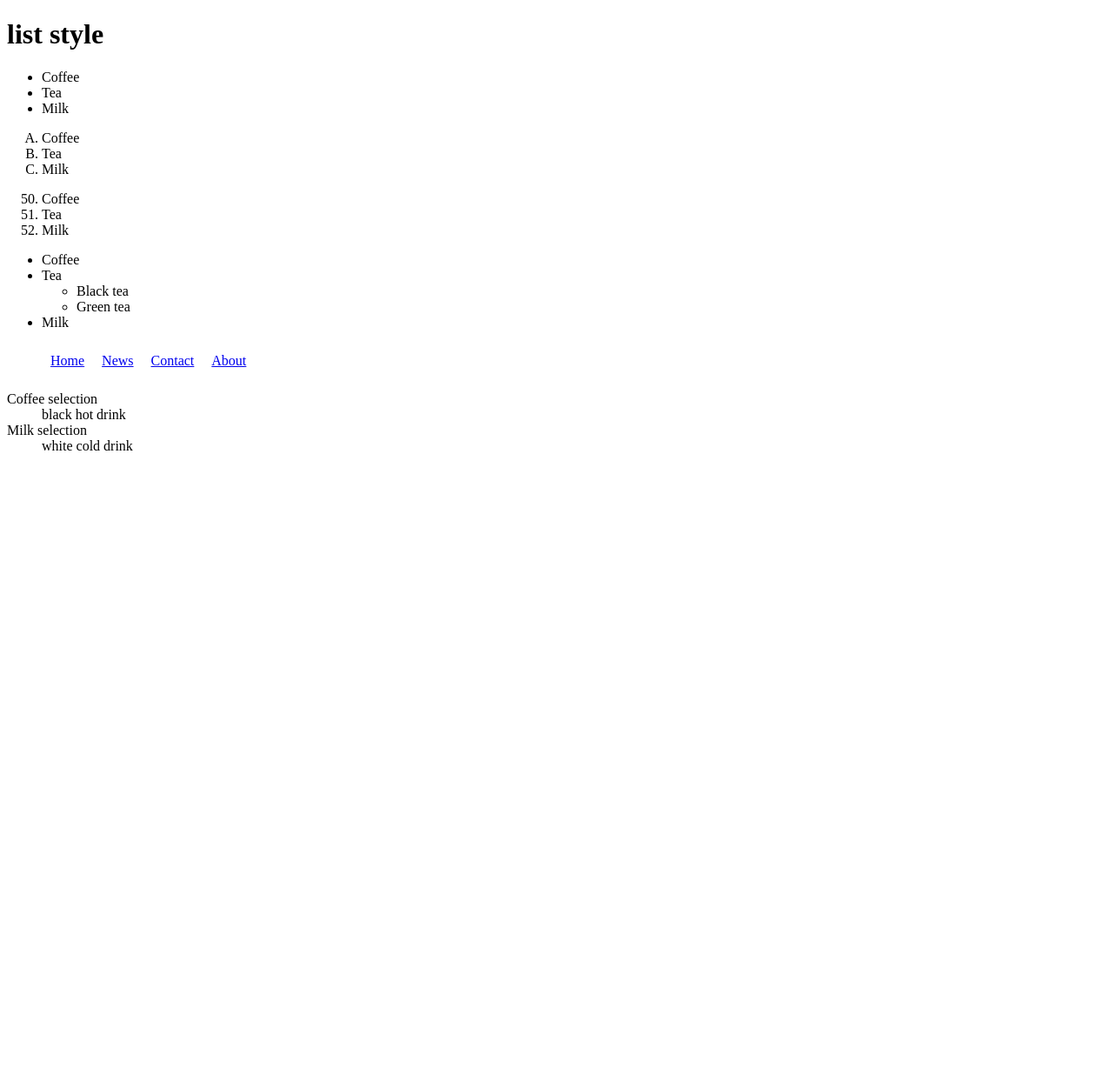
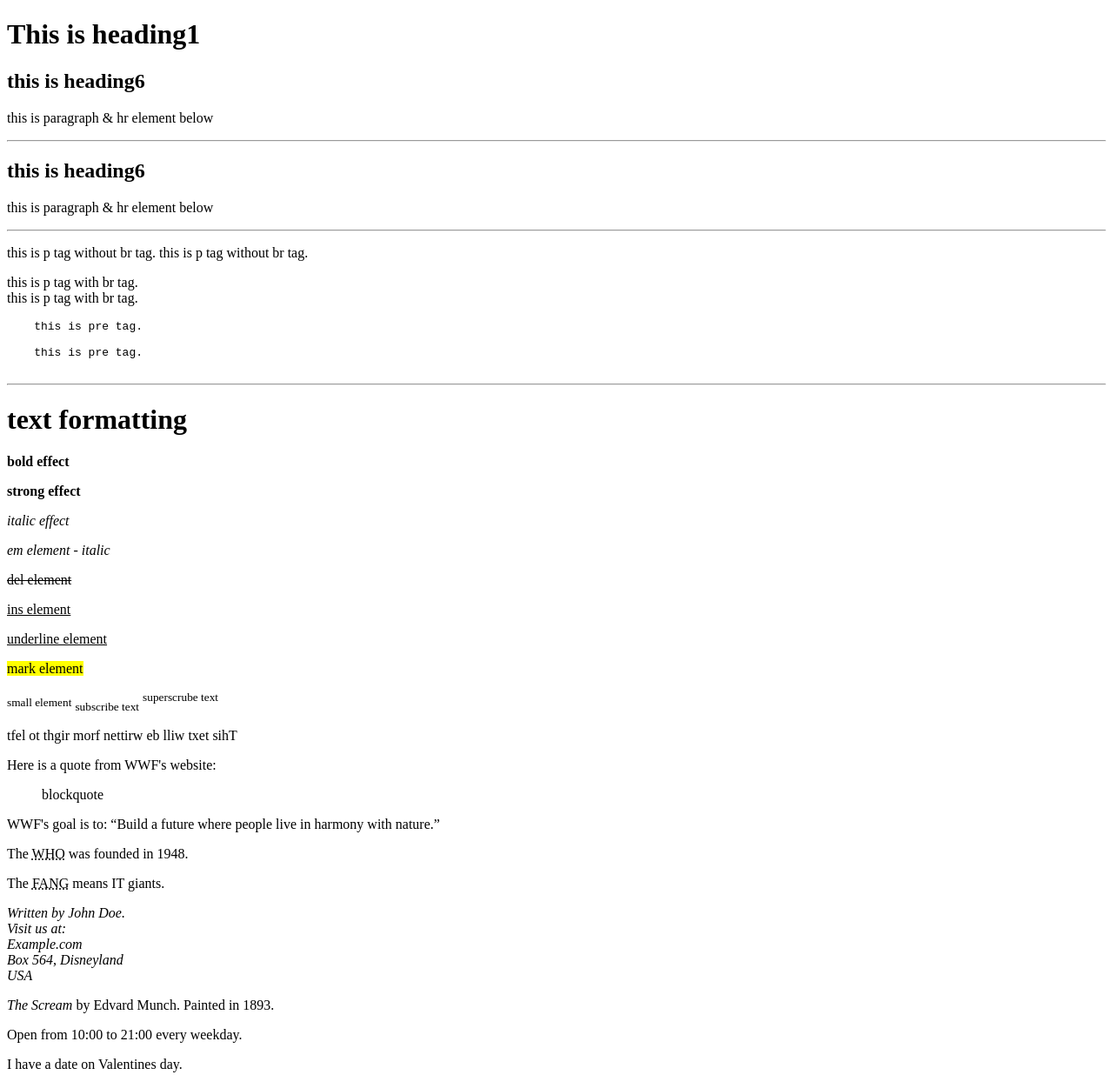
Before and after one commit to jeffjkorea/1_HTML_STUDY, a plain HTML site: page index.html in a window 1280 px wide. Shown: the whole page at 87% size. Before the commit the page ends 800 px from the top, so only its background shows below. Drawn offline with Linux system fonts and the light colour scheme.

Commit message:
Revert "study : list"
This reverts commit 90a5398d588818a26c601337b31fcb27019e5e6f.

```diff
--- a/index.html
+++ b/index.html
@@ -4,46 +4,65 @@
  <title>text</title>
 </head>
 <body>
- <h1>list style</h1>
- <ul style="list-style-type:disc;">
-  <li>Coffee</li>
-  <li>Tea</li>
-  <li>Milk</li>
-</ul>
-<ol type="A" >
-  <li>Coffee</li>
-  <li>Tea</li>
-  <li>Milk</li>
-</ol>
-<ol start="50">
-  <li>Coffee</li>
-  <li>Tea</li>
-  <li>Milk</li>
-</ol>
-<ul>
-  <li>Coffee</li>
-  <li>Tea
-    <ul>
-      <li>Black tea</li>
-      <li>Green tea</li>
-    </ul>
-  </li>
-  <li>Milk</li>
-</ul>
+  <h1>This is heading1</h1>
+  <h2>this is heading6</h2>
+  <p>this is paragraph & hr element below</p>
+  <hr>
+  <h2>this is heading6</h2>
+  <p>this is paragraph & hr element below</p>
+  <hr>
 
-<ul style="overflow: hidden; list-style-type: none;">
-  <li style="float: left; padding: 10px;"><a href="#home">Home</a></li>
-  <li style="float: left;padding: 10px;"><a href="#news">News</a></li>
-  <li style="float: left;padding: 10px;"><a href="#contact">Contact</a></li>
-  <li style="float: left;padding: 10px;"><a href="#about">About</a></li>
-</ul>
+  <p>
+    this is p tag without br tag.
 
-<dl>
-  <dt>Coffee selection</dt>
-  <dd>black hot drink</dd>
-  <dt>Milk selection</dt>
-  <dd>white cold drink</dd>
-</dl>
+    this is p tag without br tag.
+  </p>
+  <p>
+    this is p tag with br tag.
+    <br>
+    this is p tag with br tag.
+  </p>
 
+  <pre>
+    this is pre tag.
+
+    this is pre tag.
+  </pre>
+  <hr>
+  <h1>text formatting</h1>
+  <p> <b> bold effect </b></p>
+  <p><strong>strong effect</strong></p>
+  <p><i>italic effect</i></p>
+  <p><em>em element - italic</em></p>
+  <p><del>del element</del></p>
+  <p><ins>ins element</ins></p>
+  <p><u>underline element</u></p>
+  <p><mark>mark element</mark></p>
+  <p>
+    <small>small element</small>
+    <sub>subscribe text</sub>
+    <sup>superscrube text</sup>
+  </p>
+  <bdo dir="rtl">This text will be written from right to left</bdo>
+  <br>
+  <p>Here is a quote from WWF's website:</p>
+  <blockquote cite="http://www.worldwildlife.org/who/index.html">
+    blockquote
+  </blockquote>
+  <p>WWF's goal is to: <q>Build a future where people live in harmony with nature.</q></p>
+  <p>The <abbr title="World Health Organization">WHO</abbr> was founded in 1948.</p>
+  <p></p>The <acronym title="facebook, amazon, netflix, google">FANG</acronym> means IT giants.</p>
+  <address>
+    Written by John Doe.<br>
+    Visit us at:<br>
+    Example.com<br>
+    Box 564, Disneyland<br>
+    USA
+  </address>
+  <p><cite>The Scream</cite> by Edvard Munch. Painted in 1893.</p>
+  <p>Open from <time>10:00</time> to <time>21:00</time> every weekday.</p>
+
+  <p>I have a date on <time datetime="2008-02-14 20:00">Valentines day</time>.</p>
+  <br>
 </body>
 </html>
```
Also changed, not shown: 1 other file.
